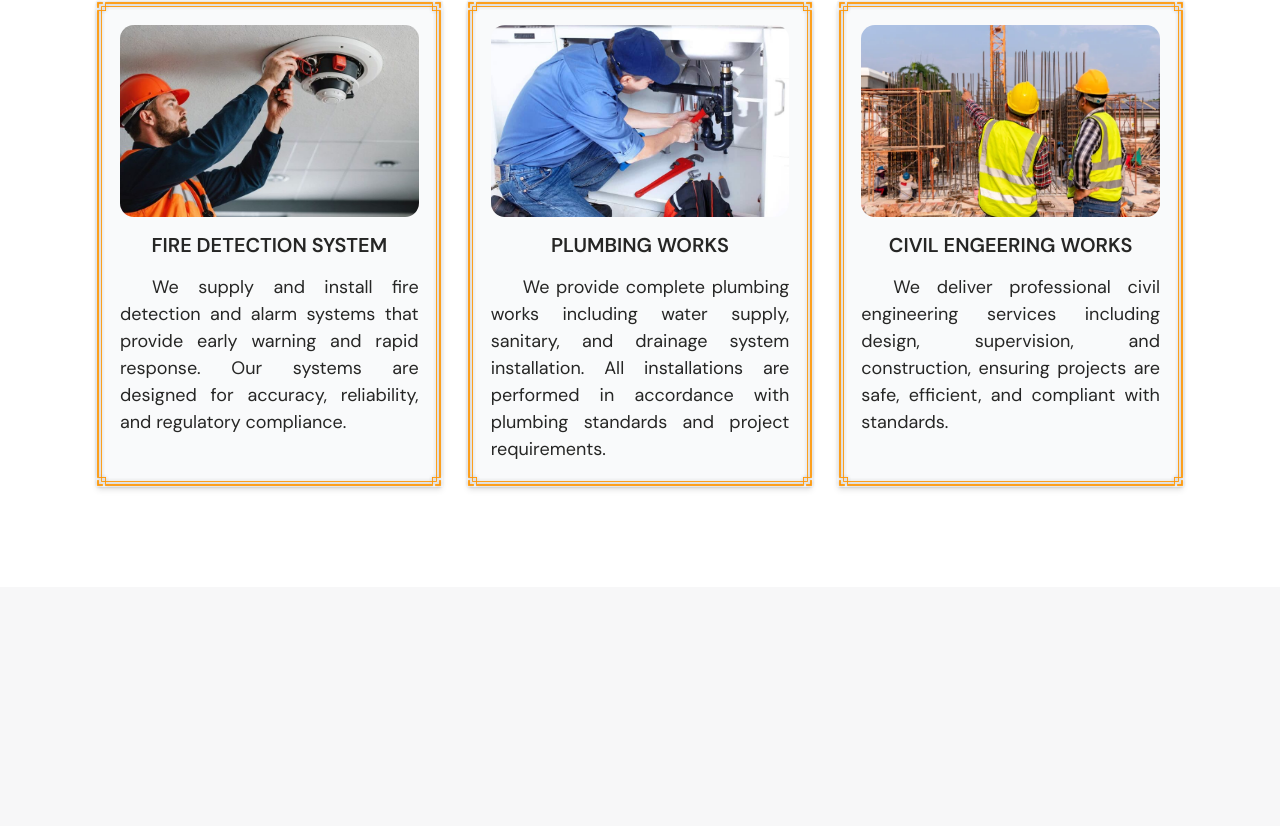
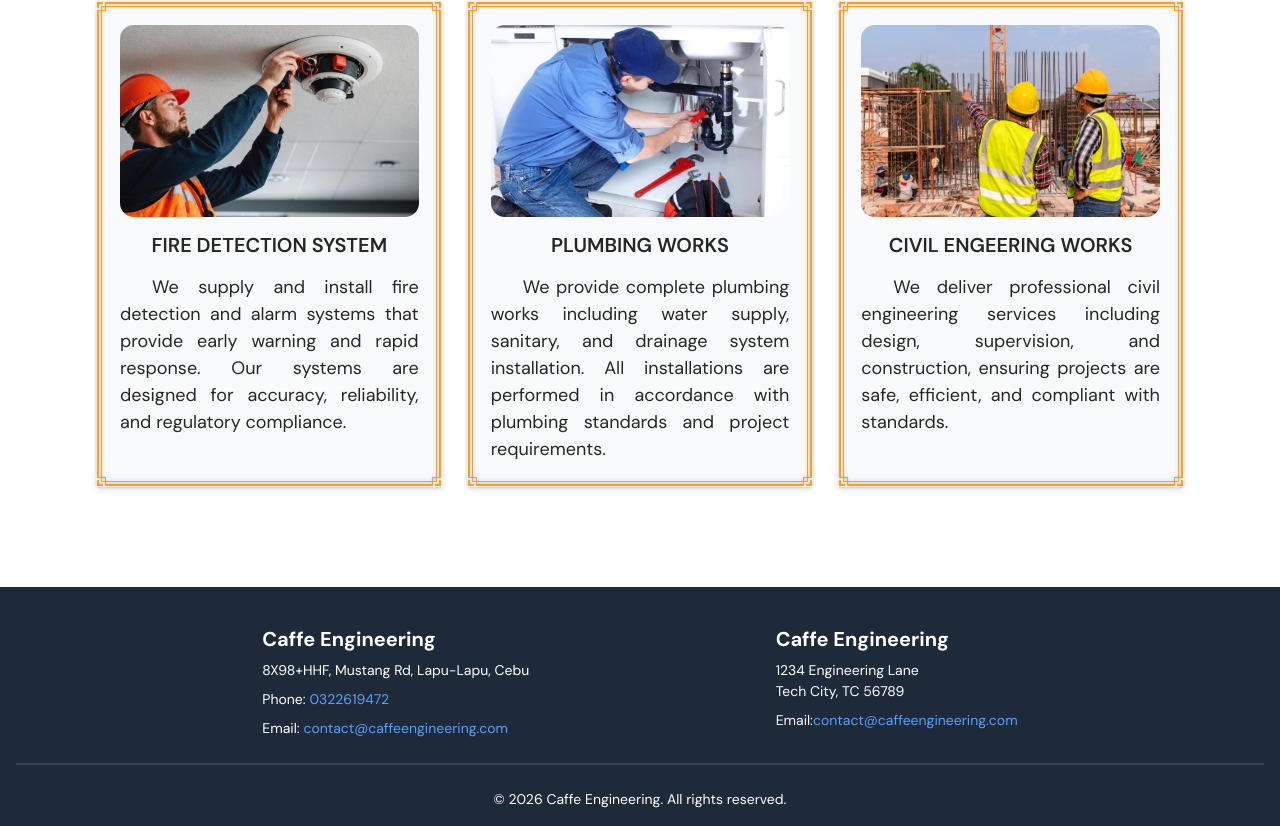
Before and after one commit to godz26/CAFFEE-Engineering, a React (Vite) app: page / in a window 1280 px wide. Shown: the part 3744-4570 px from the top of the page. Before the commit the page ends 4331 px from the top, so only its background shows below. Built offline with nearby package versions, Linux system fonts and the light colour scheme.

Commit message:
initial fix

```diff
--- a/src/App.jsx
+++ b/src/App.jsx
@@ -3,6 +3,7 @@ import Header from './components/Header'
 import Home from './components/Home'
 import AboutUs from './components/AboutUs'
 import Services from './components/Services'
+import Footer from './components/Footer'
 
 const App = () => {
   return (
@@ -11,6 +12,7 @@ const App = () => {
     <Home />
     <AboutUs />
     <Services />
+    <Footer />
   </>
   )
 }
--- /dev/null
+++ b/src/components/Footer.jsx
@@ -0,0 +1,39 @@
+import React from 'react'
+
+const Footer = () => {
+  return (
+    <footer className="w-full bg-gray-800 pt-10 text-white">
+        <div className="container mx-auto px-4">
+            <div className="flex flex-col md:flex-row justify-evenly items-center md:items-start mb-6">
+                {/* Company Info */}
+                <div className="mb-6 md:mb-0 text-center md:text-left">
+                    <h2 className="text-xl font-bold mb-2">Caffe Engineering</h2>
+                    <p className="text-sm">8X98+HHF, Mustang Rd, Lapu-Lapu, Cebu</p>
+                    <p className="text-sm mt-2">Phone:
+                        <a href="tel:+0322619472" className="text-blue-400 hover:text-blue-300"> 0322619472</a>
+                    </p>
+                    <p className="text-sm mt-2">Email:
+                        <a href="mailto:contact@caffeengineering.com" className="text-blue-400 hover:text-blue-300"> contact@caffeengineering.com</a>
+                    </p>
+                </div>
+                {/* Company Info */}
+                <div className="mb-6 md:mb-0 text-center md:text-left">
+                    <h2 className="text-xl font-bold mb-2">Caffe Engineering</h2>
+                    <p className="text-sm">1234 Engineering Lane<br />Tech City, TC 56789</p>
+                    <p className="text-sm mt-2">Email:
+                        <a href="mailto:contact@caffeengineering.com" className="text-blue-400 hover:text-blue-300">contact@caffeengineering.com</a>
+                    </p>
+                </div>
+            </div>
+            <div className="flex flex-col md:flex-row justify-center items-center md:items-start border-t-2 border-gray-700 pt-6 pb-4 space-y-6 md:space-y-0 md:space-x-12">
+                {/* Copyright */}
+                <p className="text-sm text-center">
+                    &copy; {new Date().getFullYear()} Caffe Engineering. All rights reserved.
+                </p>
+            </div>
+        </div>
+    </footer>
+  )
+}
+
+export default Footer
--- a/src/components/Services.jsx
+++ b/src/components/Services.jsx
@@ -59,5 +59,4 @@ const Services = () => {
     </section>
   )
 }
-
 export default Services
```
